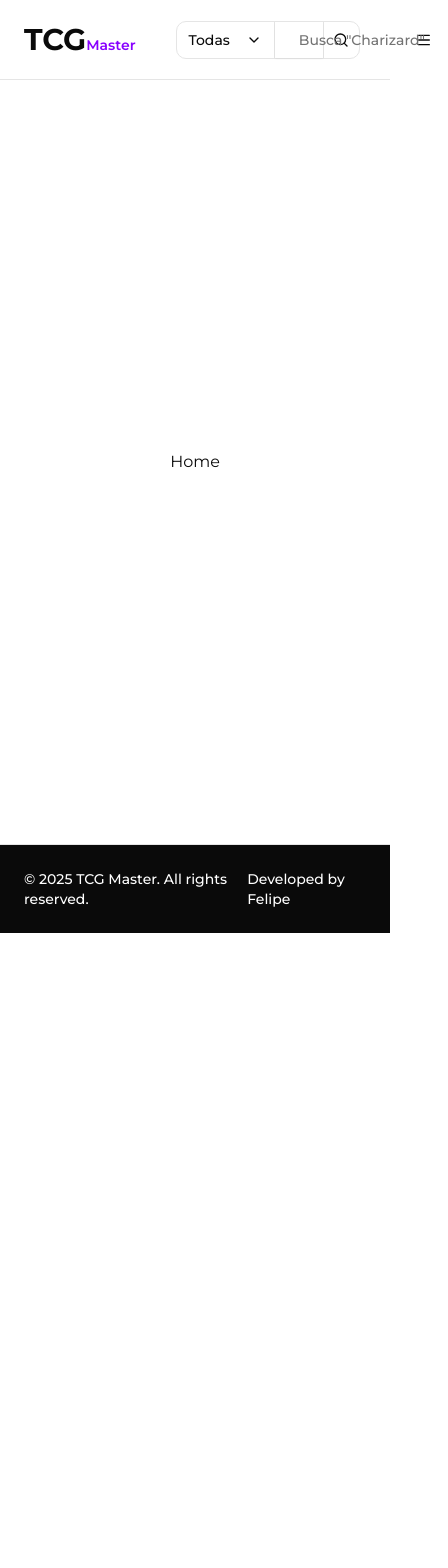
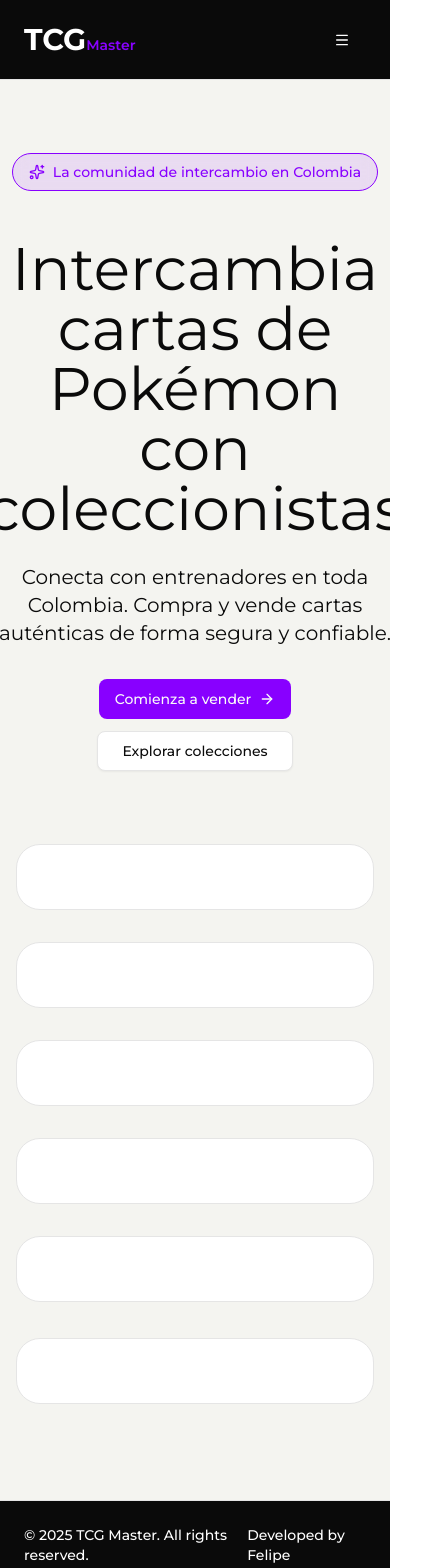
Before and after one commit to AFPedreros/latam-tcg, a Next.js app: page / in a window 390 px wide. Shown: the top 1568 px of the page, 448 px wide, since content can reach past the window. Before the commit the page ends 933 px from the top, so only its background shows below. Built offline with nearby package versions, Linux system fonts and the light colour scheme.

Commit message:
feat: implement Home layout with Hero and BentoGrid components

```diff
--- a/src/app/(app)/(home)/page.tsx
+++ b/src/app/(app)/(home)/page.tsx
@@ -1,9 +1,11 @@
+import { HomeBentoGrid } from "@/components/sections/home/bento-grid";
+import { HomeHero } from "@/components/sections/home/hero";
+
 export default function Home() {
   return (
-    <main className="relative w-full overflow-hidden">
-      <section className="container mx-auto flex h-[calc(100vh-5rem)] items-center justify-center px-4 py-20 lg:px-20 2xl:px-0">
-        Home
-      </section>
+    <main className="relative w-full overflow-hidden bg-[#F4F4F0]">
+      <HomeHero />
+      <HomeBentoGrid />
     </main>
   );
 }
--- a/src/components/navbar-search-bar.tsx
+++ b/src/components/navbar-search-bar.tsx
@@ -22,12 +22,12 @@
   };
 
   return (
-    <div className="flex w-full items-center gap-0 rounded-lg border border-input bg-background">
+    <div className="hidden w-full items-center gap-0 rounded-lg border border-input bg-foreground text-background lg:flex">
       <DropdownMenu>
         <DropdownMenuTrigger asChild>
           <Button
             variant="ghost"
-            className="rounded-r-none border-input border-r px-6 font-medium hover:bg-muted"
+            className="rounded-r-none border-input border-r px-6 font-medium hover:bg-foreground hover:text-background"
           >
             {selectedCategory}
             <ChevronDown className="ml-2 h-4 w-4" />
--- a/src/components/navbar.tsx
+++ b/src/components/navbar.tsx
@@ -20,7 +20,7 @@
   ];
 
   return (
-    <nav className="flex h-20 items-center gap-x-10 border-b bg-white px-6 text-center font-medium">
+    <nav className="sticky top-0 z-40 flex h-20 items-center justify-between gap-x-10 border-b bg-foreground px-6 text-center font-medium text-background lg:justify-around">
       <Link href="/">
         <span className="font-bold text-3xl">TCG</span>
         <span className="font-semibold text-primary text-sm">Master</span>
@@ -42,7 +42,9 @@
 
       <div className="hidden gap-x-4 lg:flex">
         <Button variant="default">Login</Button>
-        <Button variant="outline">Start selling</Button>
+        <Button className="text-foreground" variant="outline">
+          Start selling
+        </Button>
       </div>
 
       <div className="flex items-center justify-center lg:hidden">
--- /dev/null
+++ b/src/components/sections/home/bento-grid.tsx
@@ -0,0 +1,21 @@
+export const HomeBentoGrid = () => {
+  return (
+    <section className="lg:-mt-20 mx-auto flex max-w-6xl flex-col gap-8 bg-gray px-4 pb-24 lg:pb-32">
+      <div className="flex flex-col gap-8 lg:flex-row">
+        <div className="flex h-auto flex-col rounded-3xl border border-dark-gray/50 bg-white p-8 md:relative md:h-[30rem] lg:basis-2/3" />
+
+        <div className="flex h-auto flex-col overflow-hidden rounded-3xl border border-dark-gray/50 bg-white p-8 md:relative md:h-[30rem] lg:basis-1/3" />
+      </div>
+
+      <div className="flex flex-col gap-8 lg:flex-row">
+        <div className="flex h-auto flex-col justify-between overflow-hidden rounded-3xl border border-dark-gray/50 bg-white p-8 md:h-[30rem] lg:basis-1/3" />
+        <div className="flex h-auto flex-col rounded-3xl border border-dark-gray/50 bg-white p-8 md:relative md:h-[30rem] lg:basis-2/3" />
+      </div>
+
+      <div className="flex flex-col gap-9 sm:flex-row">
+        <div className="flex-1 rounded-3xl border border-dark-gray/50 bg-white p-8 md:h-[30rem] md:p-14" />
+        <div className="flex-1 rounded-3xl border border-dark-gray/50 bg-white p-8 md:h-[30rem] md:p-14" />
+      </div>
+    </section>
+  );
+};
--- /dev/null
+++ b/src/components/sections/home/hero.tsx
@@ -0,0 +1,34 @@
+import { ArrowRight, Sparkles } from "lucide-react";
+import { Button } from "@/components/ui/button";
+
+export const HomeHero = () => {
+  return (
+    <section className="relative flex h-[calc(100vh-5rem)] items-center justify-center px-8 lg:px-[8vw]">
+      <div className="z-10 flex max-w-screen-lg flex-col items-center gap-6 text-center">
+        <div className="mb-6 inline-flex items-center gap-2 rounded-full border border-primary bg-primary/10 px-4 py-2 font-medium text-primary text-sm backdrop-blur-sm">
+          <Sparkles className="h-4 w-4" />
+          <span>La comunidad de intercambio en Colombia</span>
+        </div>
+
+        <h1 className="text-6xl leading-none md:text-7xl lg:text-8xl">
+          Intercambia cartas de Pokémon con coleccionistas
+        </h1>
+
+        <p className="max-w-md text-xl lg:max-w-3xl lg:text-2xl">
+          Conecta con entrenadores en toda Colombia. Compra y vende cartas
+          auténticas de forma segura y confiable.
+        </p>
+
+        <div className="mx-auto mt-2 flex w-full max-w-[384px] flex-col items-center justify-center gap-3 sm:w-auto sm:max-w-none sm:flex-row sm:gap-4">
+          <Button className="group" size="lg">
+            Comienza a vender
+            <ArrowRight className="h-4 w-4 transition-transform group-hover:translate-x-1" />
+          </Button>
+          <Button variant="outline" size="lg">
+            Explorar colecciones
+          </Button>
+        </div>
+      </div>
+    </section>
+  );
+};
```
